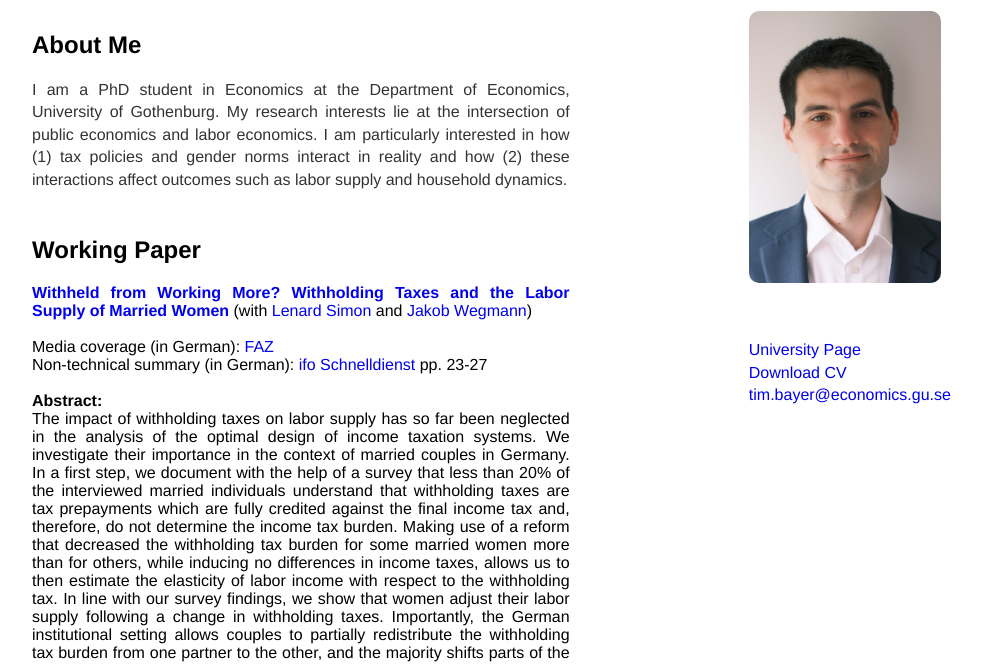
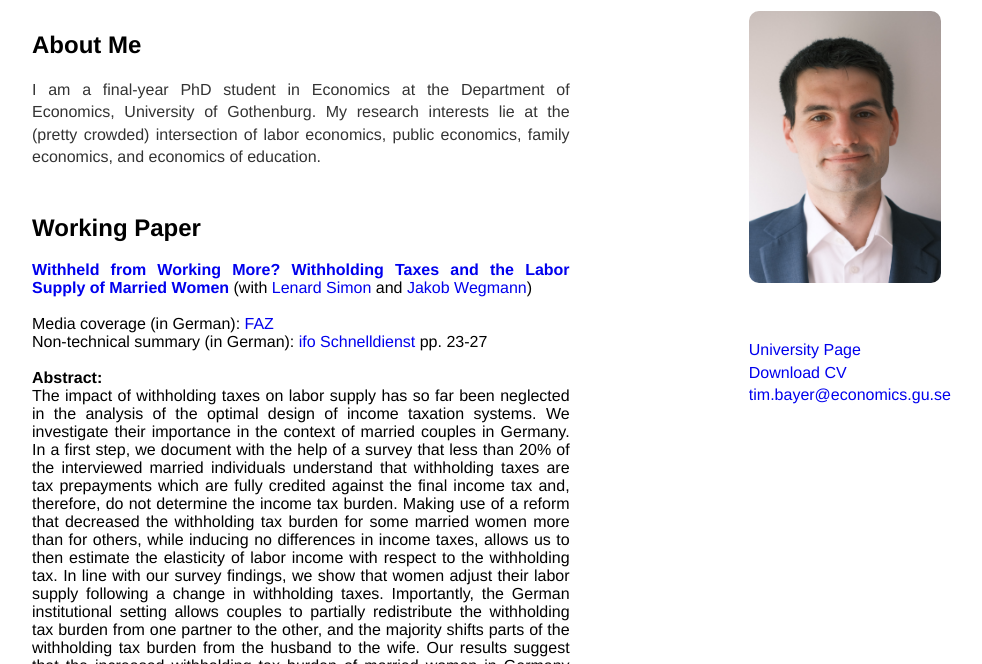
Before and after one commit to timbayerecon/timbayerecon.github.io, a plain HTML site: page index.html in a window 1280 px wide. Shown: the part 136-800 px from the top of the page, without its empty margins (160-1142 px from the left). Drawn offline with Linux system fonts and the light colour scheme.

Commit message:
Update index.html

```diff
--- a/index.html
+++ b/index.html
@@ -9,7 +9,7 @@
    <h1> Tim Bayer </h1>
    <div class="maincontent">
     <h2> About Me </h2>
-    <p>I am a PhD student in Economics at the Department of Economics, University of Gothenburg. My research interests lie at the intersection of public economics and labor economics. I am particularly interested in how (1) tax policies and gender norms interact in reality and how (2) these interactions affect outcomes such as labor supply and household dynamics.
+    <p>I am a final-year PhD student in Economics at the Department of Economics, University of Gothenburg. My research interests lie at the (pretty crowded) intersection of labor economics, public economics, family economics, and economics of education.
     </p>
     <h2> Working Paper </h2>
     <b> <a href="https://jakobwegmann.github.io/papers/withholding_taxes.pdf">Withheld from Working More? Withholding Taxes and the Labor Supply of Married Women</a> </b> (with <a href="https://sites.google.com/view/lenardsimon">Lenard Simon</a> and <a href="https://jakobwegmann.github.io/">Jakob Wegmann</a>)<br> <br>
@@ -19,7 +19,7 @@
     The impact of withholding taxes on labor supply has so far been neglected in the analysis of the optimal design of income taxation systems. We investigate their importance in the context of married couples in Germany. In a first step, we document with the help of a survey that less than 20% of the interviewed married individuals understand that withholding taxes are tax prepayments which are fully credited against the final income tax and, therefore, do not determine the income tax burden. Making use of a reform that decreased the withholding tax burden for some married women more than for others, while inducing no differences in income taxes, allows us to then estimate the elasticity of labor income with respect to the withholding tax. In line with our survey findings, we show that women adjust their labor supply following a change in withholding taxes. Importantly, the German institutional setting allows couples to partially redistribute the withholding tax burden from one partner to the other, and the majority shifts parts of the withholding tax burden from the husband to the wife. Our results suggest that the increased withholding tax burden of married women in Germany contributes to their low labor supply. The finding also highlights that governments should be aware that overwithholding results in an overestimation of the actual income tax and thus distorts labor supply incentives.
     </p>
     <h2> Work in Progress </h2>
-    The Impacts of Abolishing Joint Taxation -  Evidence from Sweden (with Mikael Lindahl) <br>
+    The Impacts of Abolishing Joint Taxation -  Evidence from Sweden (with Mikael Lindahl) <br><br>
     Do Income Taxes Impact Educational Decisions and Early-Career Choices?
     </p>
     <h2> Teaching </h2>
```
